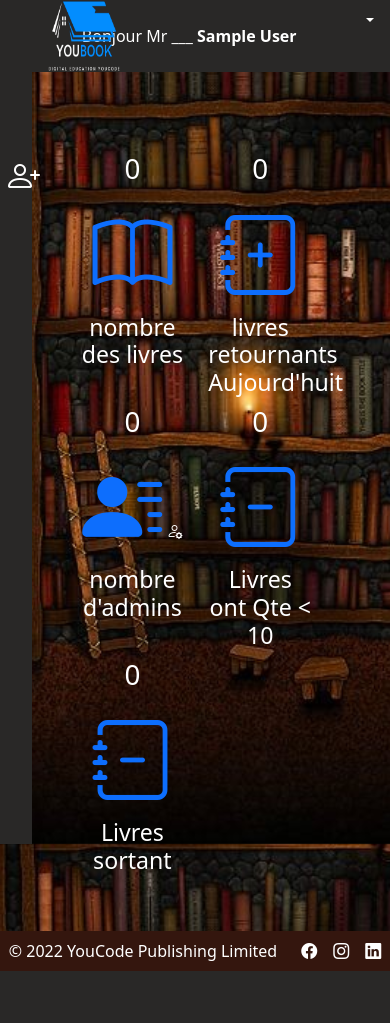
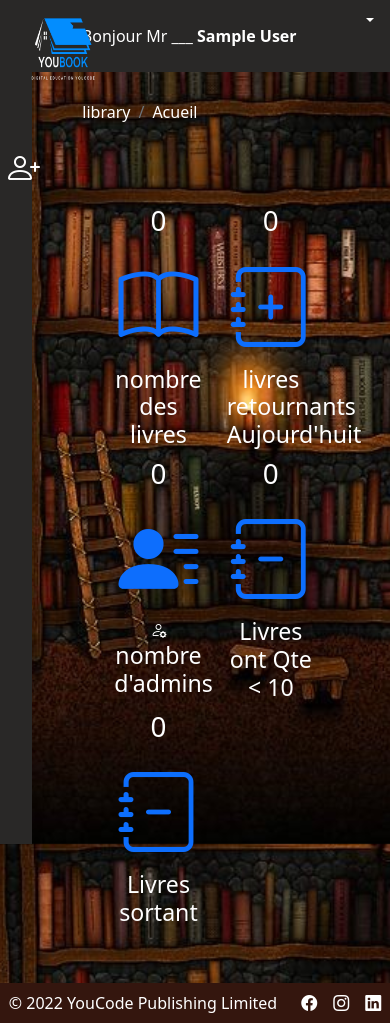
Before and after one commit to kfifel/Library-management, a PHP site: page /index.php in a window 390 px wide. Before the commit the page ends 971 px from the top, so only its background shows below. Run offline with PHP 8.4, Linux system fonts and the light colour scheme; the visitor is signed in with stand-in values (Sample User, id 1); data that the repository does not hold is empty; some libraries are stand-ins or nearby versions.

Commit message:
add media query for make the login page reactive

```diff
--- a/assets/css/style.css
+++ b/assets/css/style.css
@@ -5,9 +5,10 @@
 }
 .logo{
     position: relative;
-    left: 0;
-    height:4.5rem;
-    width:4.5rem;
+    left: -2vh;
+    top: 2vh;
+    height:4rem;
+    width:4rem;
 }
 .logoicon{
     height:2.5rem;
@@ -40,7 +41,7 @@
     height: 70%;
 }
 main{
-    margin-left: 8.33333333%;
+    margin-left: 12%;
 }
 footer{
     background-color: #34160E;
@@ -48,3 +49,27 @@
 .mt-10{
     margin-top: 9%;
 }
+@media screen and (max-width: 978px) {
+    main{
+        margin-left: 17%;
+    }
+
+    .mt-10{
+        margin-top: 13%;
+    }
+}
+@media screen and (max-width: 768px) {
+    .mt-10{
+        margin-top: 16%;
+    }
+}
+@media screen and (max-width: 600px) {
+    .mt-10{
+        margin-top: 20%;
+    }
+}
+@media screen and (max-width: 509px) {
+    .mt-10{
+        margin-top: 26%;
+    }
+}
```
